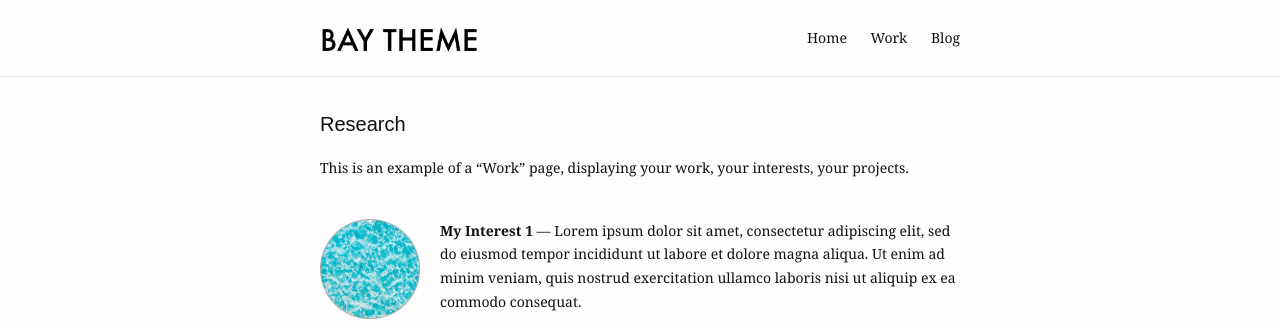
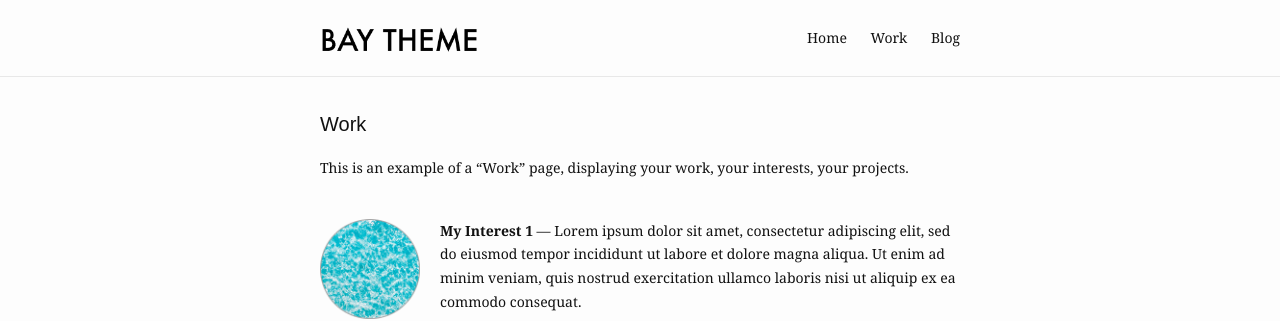
Before and after one commit to jiyoungj/jiyoungj.github.io, a Jekyll site: the page built from work.md, in a window 1280 px wide. Shown: the top 321 px of the page. Built offline with Jekyll 4.4.1, drawn with Linux system fonts in a browser that asks for light colours.

Commit message:
Update work.md

```diff
--- a/work.md
+++ b/work.md
@@ -1,7 +1,7 @@
 ---
 layout: work
-title: Research
-slug: /research
+title: Work
+slug: /work
 items:
   - title: My Interest 1
     image:
```
